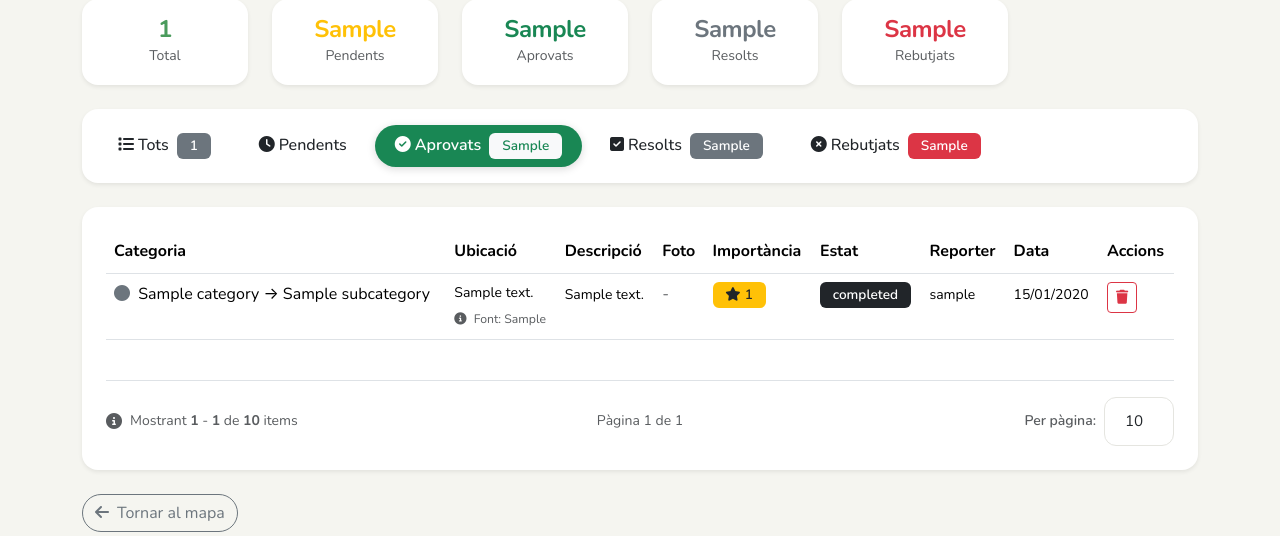
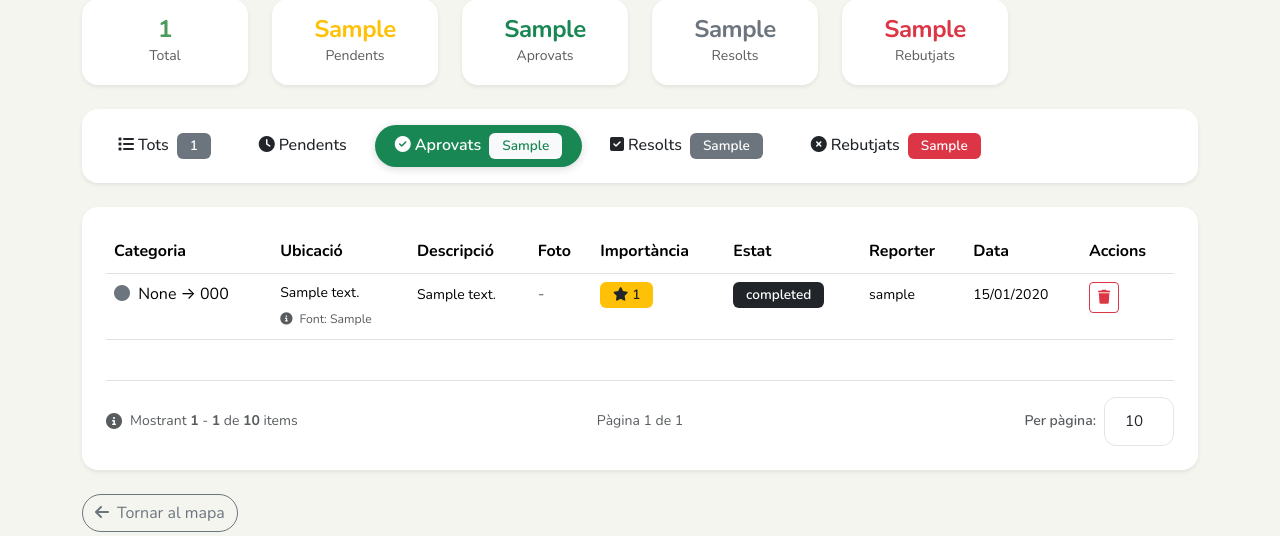
Before and after one commit to sonoalex/tarragoneta, a Flask app: template templates/inventory/admin.html in a window 1280 px wide. Shown: the part 270-806 px from the top of the page. Run offline with Flask 3, Linux system fonts and the light colour scheme; the template is opened without the code that fills it: most values are stand-ins (such as "Sample title", 1, 10 or a date in 2020); some libraries are stand-ins or nearby versions.

Commit message:
Fix: Update admin.html template to use many-to-many relationship for categories

```diff
--- a/templates/inventory/admin.html
+++ b/templates/inventory/admin.html
@@ -156,9 +156,20 @@
                             {% for item in items %}
                             <tr>
                                 <td>
-                                    {% set icon_class, color_class = get_inventory_icon(item.category, item.subcategory) %}
+                                    {% set main_cats = [] %}
+                                    {% set sub_cats = [] %}
+                                    {% for cat in item.categories %}
+                                        {% if cat.parent_id is none %}
+                                            {% set _ = main_cats.append(cat) %}
+                                        {% else %}
+                                            {% set _ = sub_cats.append(cat) %}
+                                        {% endif %}
+                                    {% endfor %}
+                                    {% set item_category = main_cats[0].code if main_cats else None %}
+                                    {% set item_subcategory = sub_cats[0].code if sub_cats else None %}
+                                    {% set icon_class, color_class = get_inventory_icon(item_category, item_subcategory) %}
                                     <i class="fas {{ icon_class }} {{ color_class }} me-1"></i>
-                                    {{ get_inventory_category_name(item.category, item.subcategory) }}
+                                    {{ get_inventory_category_name(item_category, item_subcategory) }}
                                 </td>
                                 <td>
                                     <small>
@@ -430,7 +441,18 @@
             </div>
             <div class="modal-footer">
                 <div class="w-100">
-                    <p class="mb-2"><strong>{{ _('Categoria') }}:</strong> {{ get_inventory_category_name(item.category, item.subcategory) }}</p>
+                    {% set main_cats = [] %}
+                    {% set sub_cats = [] %}
+                    {% for cat in item.categories %}
+                        {% if cat.parent_id is none %}
+                            {% set _ = main_cats.append(cat) %}
+                        {% else %}
+                            {% set _ = sub_cats.append(cat) %}
+                        {% endif %}
+                    {% endfor %}
+                    {% set item_category = main_cats[0].code if main_cats else None %}
+                    {% set item_subcategory = sub_cats[0].code if sub_cats else None %}
+                    <p class="mb-2"><strong>{{ _('Categoria') }}:</strong> {{ get_inventory_category_name(item_category, item_subcategory) }}</p>
                     {% if item.description %}
                     <p class="mb-2"><strong>{{ _('Descripció') }}:</strong> {{ item.description }}</p>
                     {% endif %}
```
